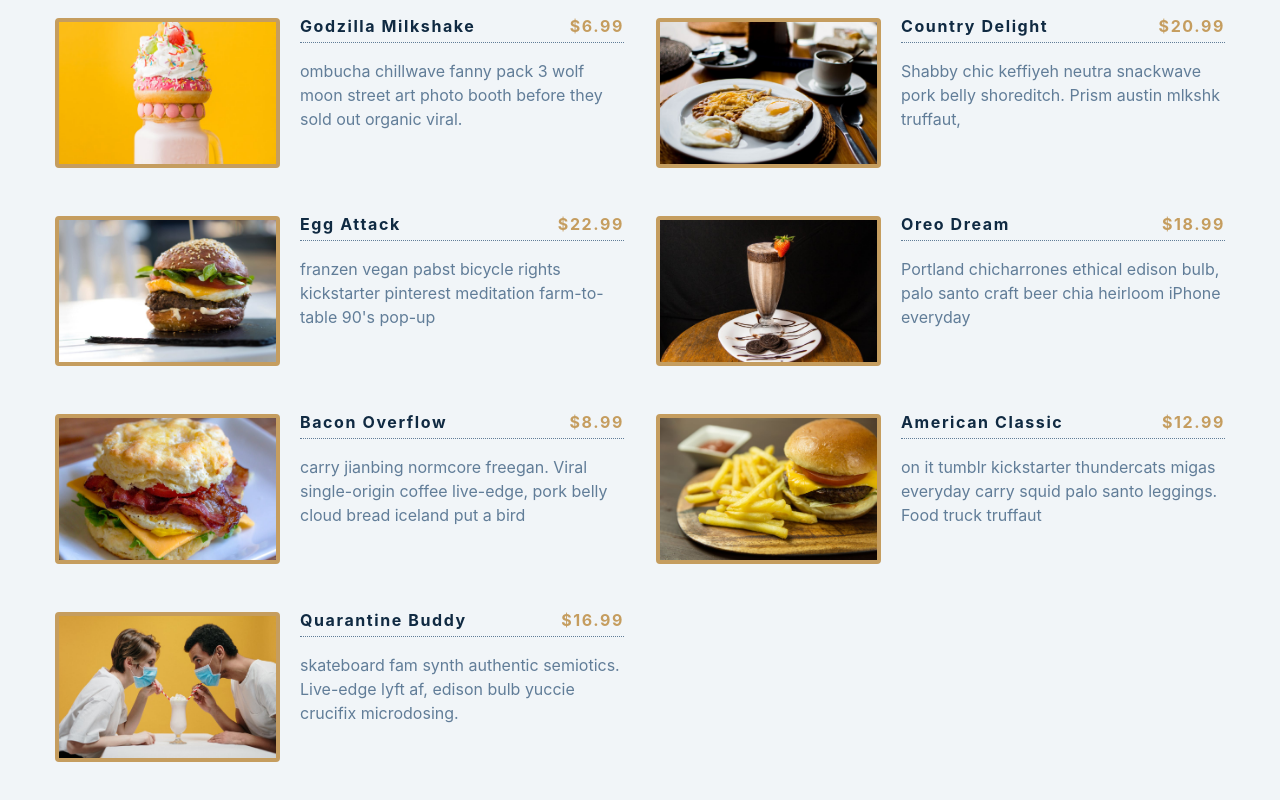
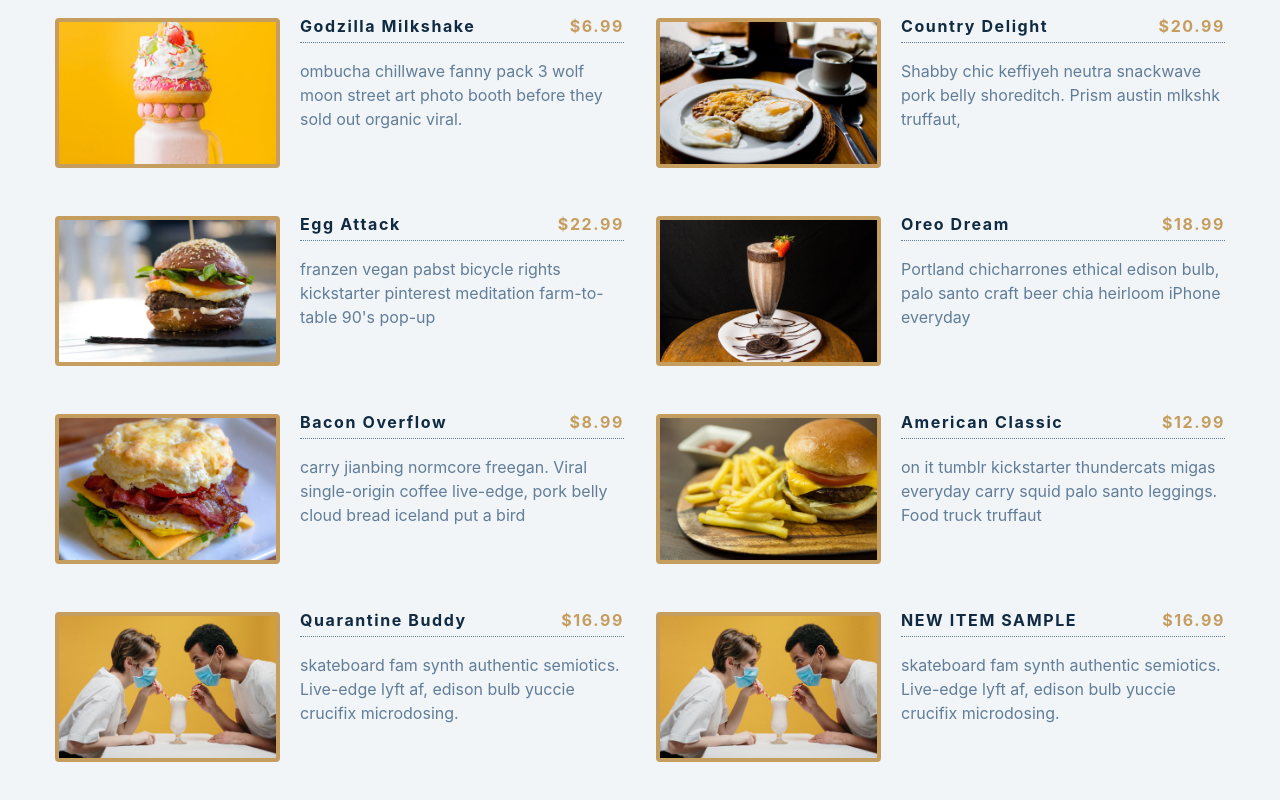
Before and after one commit to aishtiaq7/05-menu, a React (Create React App) app: page / in a window 1280 px wide. Shown: the part 446-1246 px from the top of the page. Built offline with nearby package versions, Linux system fonts and the light colour scheme.

Commit message:
trying to host on heroku commit

```diff
--- a/package.json
+++ b/package.json
@@ -6,13 +6,14 @@
     "@testing-library/jest-dom": "^4.2.4",
     "@testing-library/react": "^9.5.0",
     "@testing-library/user-event": "^7.2.1",
+    "heroku": "^7.53.1",
     "react": "^16.13.1",
     "react-dom": "^16.13.1",
     "react-scripts": "3.4.3"
   },
   "scripts": {
     "start": "react-scripts start",
-    "build": "CI= react-scripts build",
+    "build": "react-scripts build",
     "test": "react-scripts test",
     "eject": "react-scripts eject"
   },
--- a/src/Menu.js
+++ b/src/Menu.js
@@ -4,7 +4,7 @@ const Menu = ({menuItems}) => {
 
   return <div className='section-center'>
     {menuItems.map(item =>{
-      const {id,title,category,price,img, desc} = item
+      const {id,title,price,img, desc} = item
       return(<article key={id} className='menu-item'>
         <img className='photo' alt={title}  src={img}></img>
         <div className='item-info'>
--- a/src/data.js
+++ b/src/data.js
@@ -71,5 +71,13 @@ const menu = [
     img: './images/item-9.jpeg',
     desc: `skateboard fam synth authentic semiotics. Live-edge lyft af, edison bulb yuccie crucifix microdosing.`,
   },
+  {
+    id: 10,
+    title: 'NEW ITEM SAMPLE',
+    category: 'shakes',
+    price: 16.99,
+    img: './images/item-9.jpeg',
+    desc: `skateboard fam synth authentic semiotics. Live-edge lyft af, edison bulb yuccie crucifix microdosing.`,
+  }
 ];
 export default menu;
```
Also changed, not shown: 1 other file (tests, documents, lock files or other folders).
